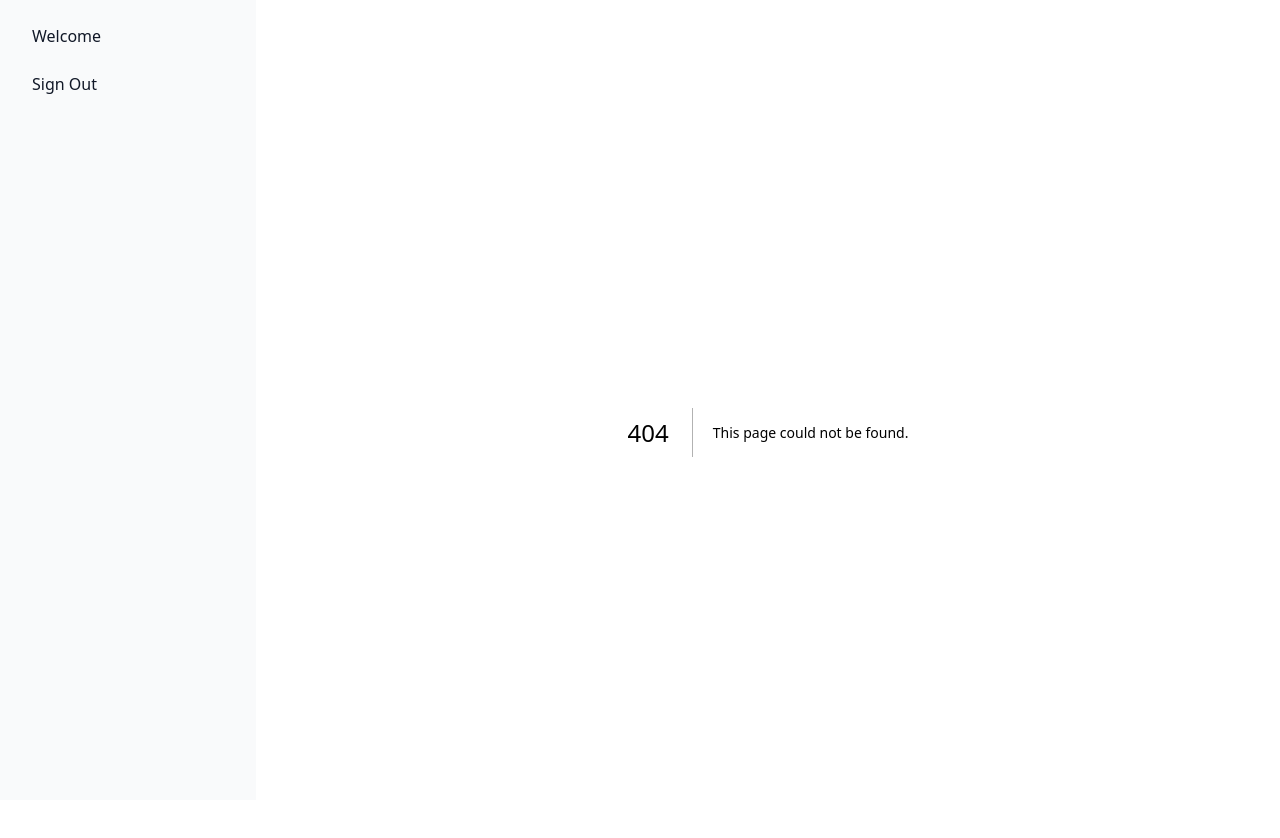
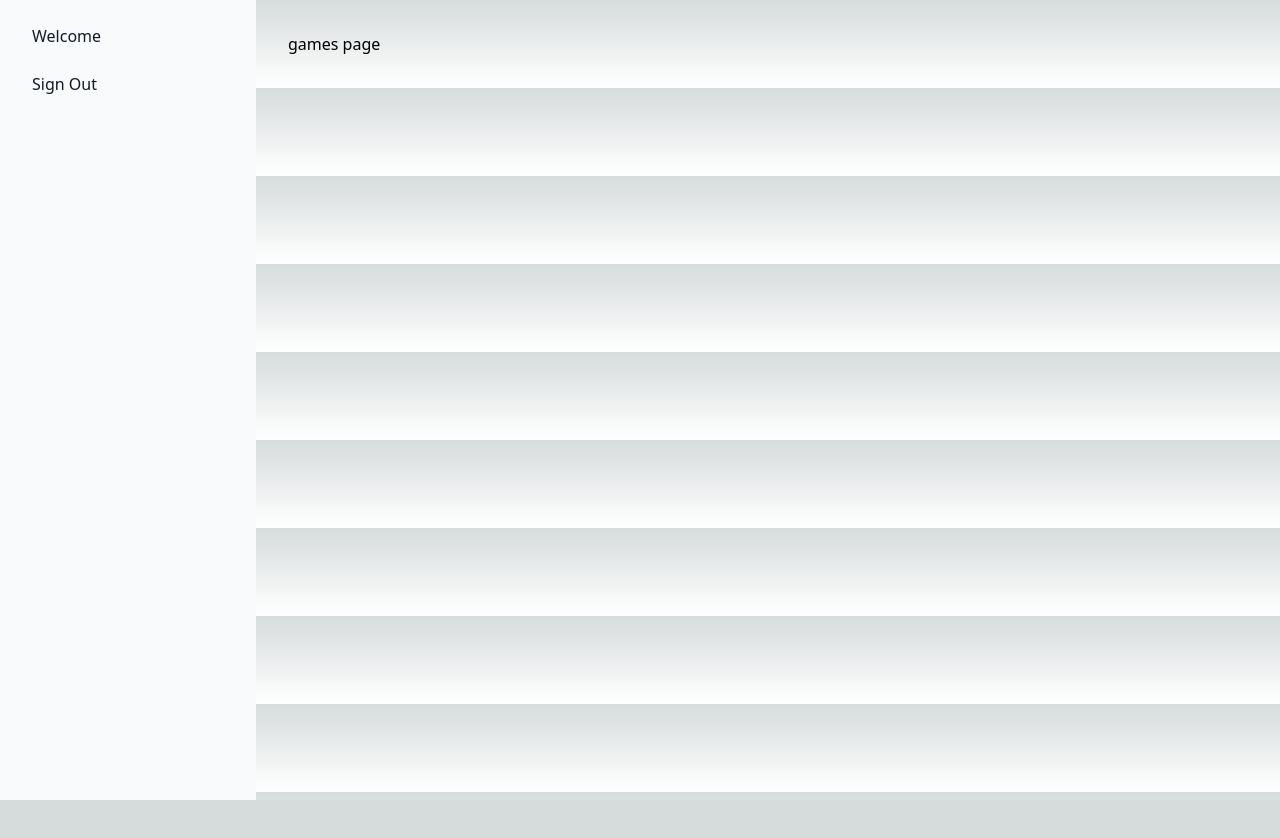
Before and after one commit to gajevski/OwnSpace, a Next.js app: page /games in a window 1280 px wide. Before the commit this address had no page. Shown: the top 838 px of the page. After the commit the page ends 800 px from the top, so only its background shows below. Built offline with nearby package versions, Linux system fonts and the light colour scheme.

Commit message:
Add games page

```diff
--- /dev/null
+++ b/app/games/page.tsx
@@ -0,0 +1,5 @@
+export default function Games() {
+    return (
+        <div>games page</div>
+    )
+}
```
